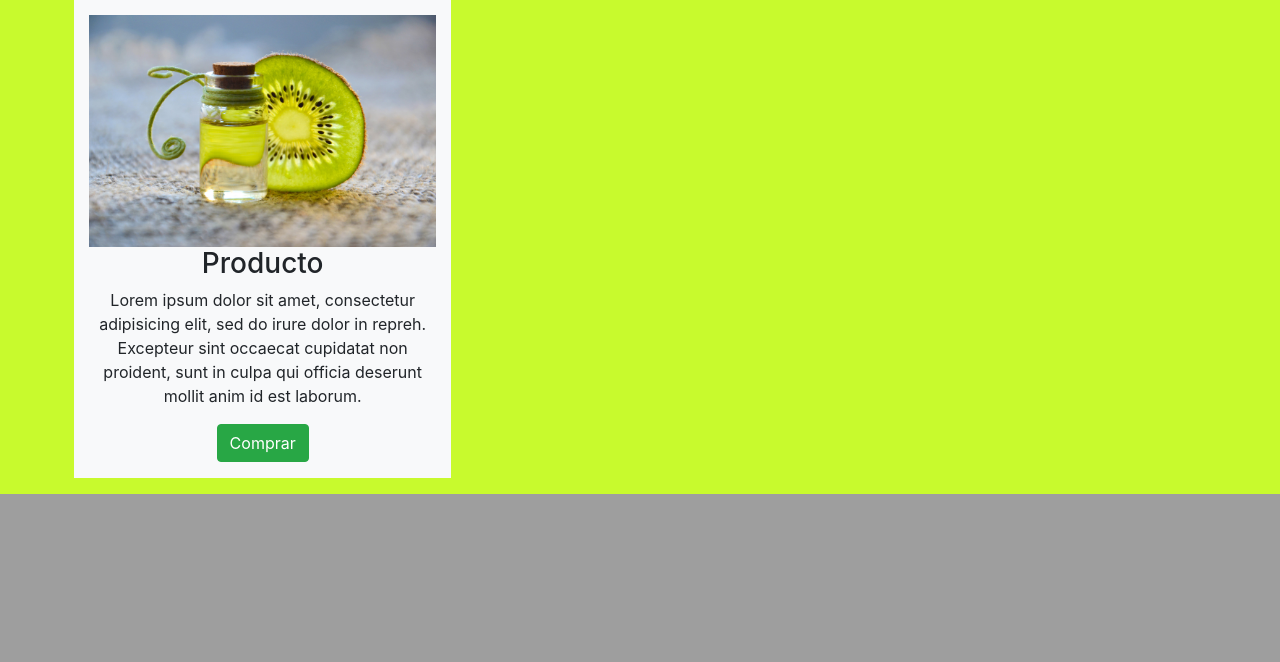
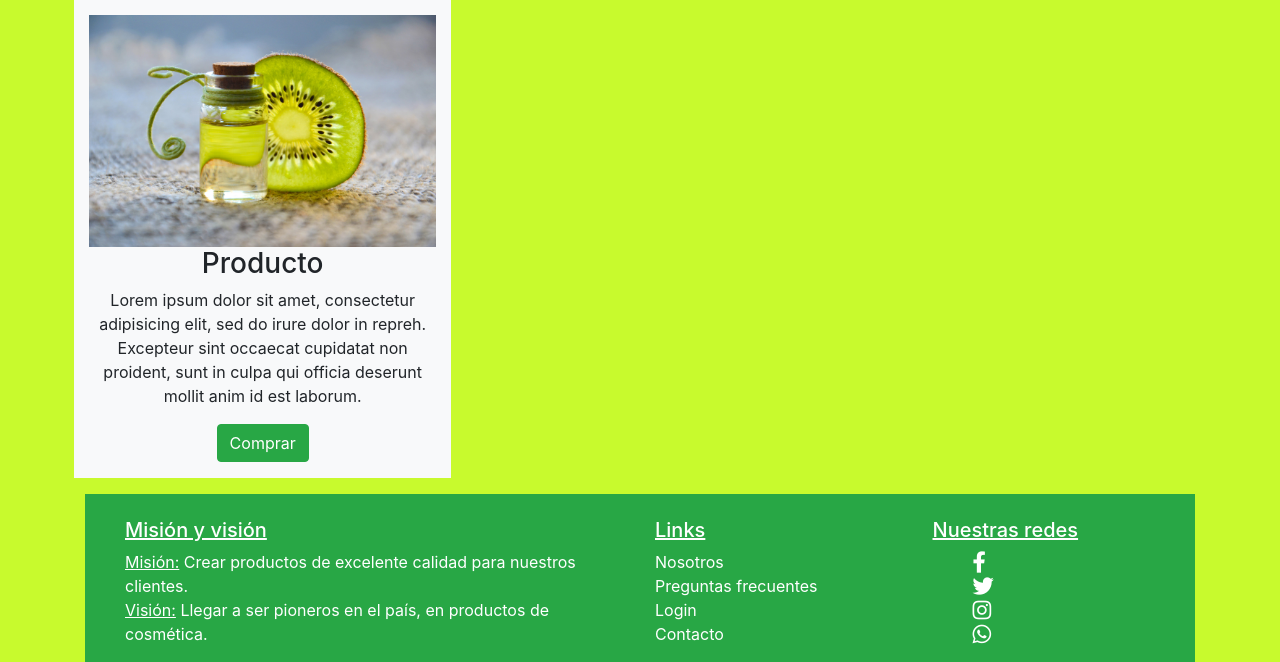
Before and after one commit to JuanCruzIlyef/Essencials, a PHP site: page /NUEVO/home.html in a window 1280 px wide. Shown: the part 3278-3940 px from the top of the page. Before the commit the page ends 3772 px from the top, so only its background shows below. Run offline with PHP 8.4, Linux system fonts and the light colour scheme; some libraries are stand-ins or nearby versions.

Commit message:
Cambios en el footer

```diff
--- a/NUEVO/home.html
+++ b/NUEVO/home.html
@@ -9,7 +9,9 @@
   <!-- Bootstrap CSS -->
   <link rel="stylesheet" href="https://stackpath.bootstrapcdn.com/bootstrap/4.3.1/css/bootstrap.min.css">
 <!-- Font Awesome -->
+<script src="https://kit.fontawesome.com/a076d05399.js"></script>
 <link rel="stylesheet" href="https://cdnjs.cloudflare.com/ajax/libs/font-awesome/5.11.2/css/all.min.css">
+<link rel="stylesheet" href="css/style.css">
   <title>Hello, world!</title>
   <style>
     .bg-home{
@@ -209,10 +211,56 @@
 
     </div>
   </section>
-
-
   <!--finaliza LISTADO DE PRODUCTOS-->
 
+  <!--footer-->
+  <footer class="page-footer font-small blue pt-4">
+    <div class="container-fluid text-center text-md-left">
+      <div class="row">
+        <div class="col-md-6 mt-md-0 mt-3" style="padding-left:40px;">
+          <h5><u>Misión y visión</u></h5>
+          <p><u>Misión:</u> Crear productos de excelente calidad para nuestros clientes.<br>
+             <u>Visión:</u> Llegar a ser pioneros en el país, en productos de cosmética.</p>
+        </div>
+        <hr class="clearfix w-100 d-md-none pb-3">
+        <div class="col-md-3 mb-md-0 mb-3">
+          <h5 class:"links"><u>Links</u></h5>
+          <ul class="links">
+            <li>
+              <a href="nosotros.php">Nosotros</a>
+            </li>
+            <li>
+              <a href="preguntasfrecuentes.php">Preguntas frecuentes</a>
+            </li>
+            <li>
+              <a href="login.html">Login</a>
+            </li>
+            <li>
+              <a href="contacto.html">Contacto</a>
+            </li>
+          </ul>
+        </div>
+        <div class="col-md-3 mb-md-0 mb-3">
+          <h5><u>Nuestras redes</u></h5>
+          <ul class="redes">
+            <li>
+              <a href="https://www.facebook.com"><i class="fab fa-facebook-f fa-lg white mr-md-3 mr-3 fa-1.5x"> </i></a>
+            </li>
+            <li>
+              <a href="https://www.twitter.com"><i class="fab fa-twitter fa-lg white mr-md-3 mr-3 fa-1.5x"> </i></a>
+            </li>
+            <li>
+              <a href="https://www.instagram.com"><i class="fab fa-instagram fa-lg white mr-md-3 mr-3 fa-1.5x"> </i></a>
+            </li>
+            <li>
+              <a href="https://www.web.whatsapp.com"><i class="fab fa-whatsapp fa-lg white mr-md-3 mr-3 fa-1.5x"> </i></a>
+            </li>
+          </ul>
+        </div>
+      </div>
+     </div>
+  </footer>
+  <!--fin de footer-->
 
   <!-- jQuery first, then Popper.js, then Bootstrap JS -->
   <script src="https://code.jquery.com/jquery-3.3.1.slim.min.js"></script>
```
Also changed, not shown: NUEVO/css/estilo.css (+27 -0 lines), NUEVO/css/style.css (renamed from NUEVO/Mariana/style.css).
